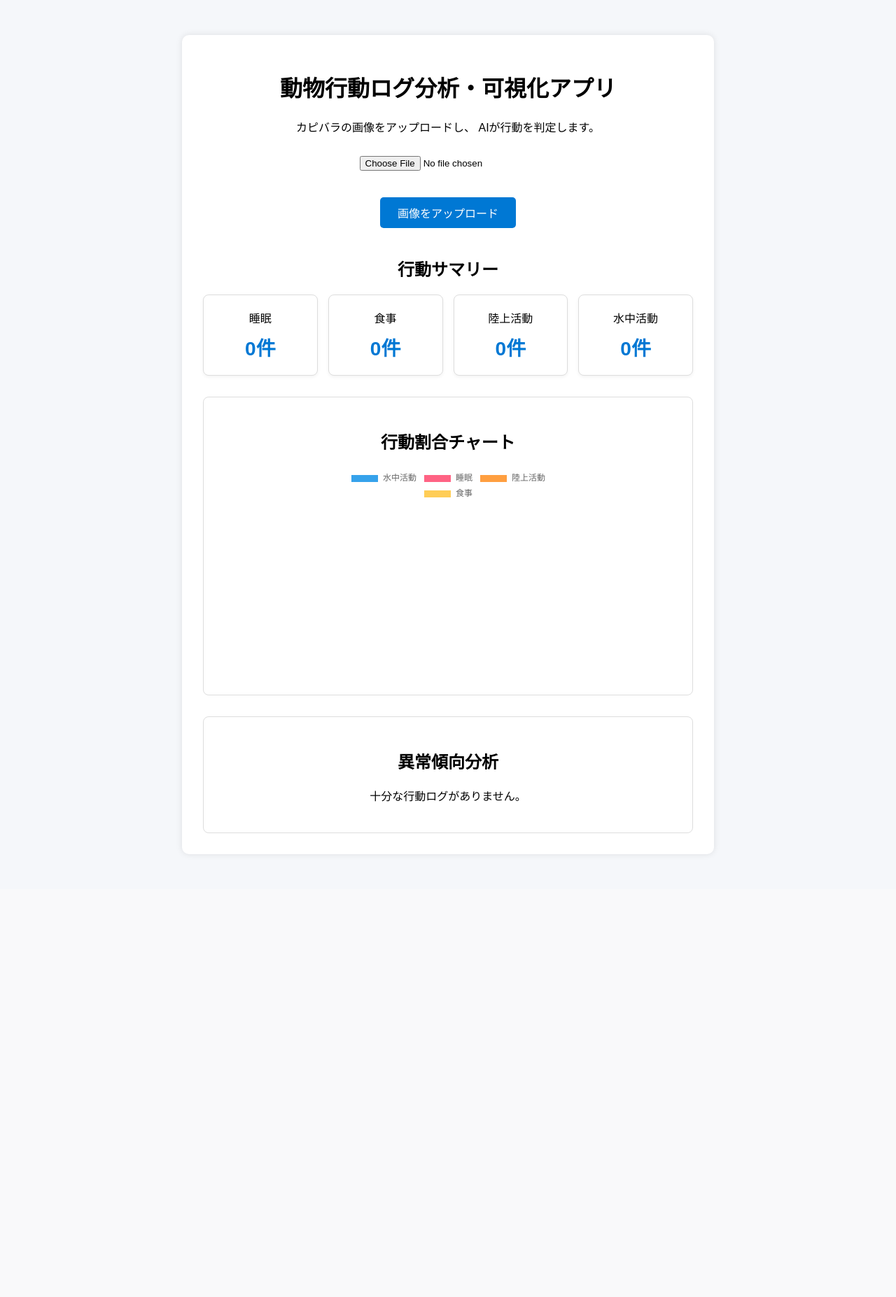
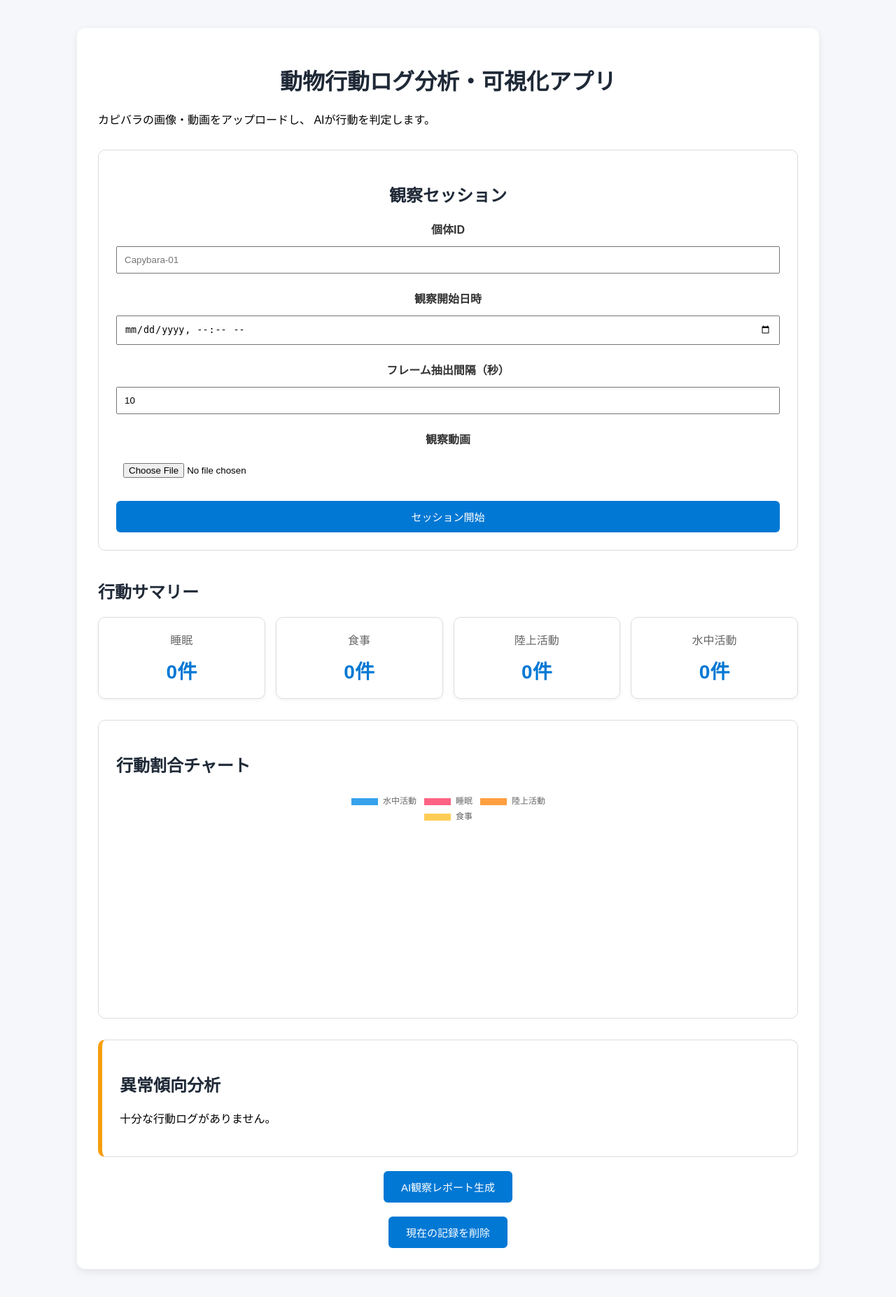
Before and after one commit to kuanyu-10/animal-behavior-analytics-app, a Flask app: page / in a window 1280 px wide. Shown: the whole page at 70% size. Before the commit the page ends 1223 px from the top, so only its background shows below. Run offline with Flask 3, Linux system fonts and the light colour scheme.

Commit message:
Add AI report and behavior log management features

```diff
--- a/app.py
+++ b/app.py
@@ -1,16 +1,35 @@
-from flask import Flask, render_template, request, url_for
+from flask import Flask, render_template, request
 from tensorflow.keras.models import load_model
 from PIL import Image
 import numpy as np
 import os
 import csv
-from datetime import datetime
+import cv2
+from datetime import datetime, timedelta
+from openai import OpenAI
+from dotenv import load_dotenv
+import sys
 
 app = Flask(__name__)
 
-UPLOAD_FOLDER = "static/uploads"
-app.config["UPLOAD_FOLDER"] = UPLOAD_FOLDER
-os.makedirs(UPLOAD_FOLDER, exist_ok=True)
+load_dotenv()
+
+if hasattr(sys.stdout, "reconfigure"):
+    sys.stdout.reconfigure(encoding="utf-8")
+
+client = OpenAI(
+    api_key=os.getenv("OPENAI_API_KEY")
+)
+
+VIDEO_UPLOAD_FOLDER = "static/videos"
+FRAME_FOLDER = "static/frames"
+
+app.config["VIDEO_UPLOAD_FOLDER"] = VIDEO_UPLOAD_FOLDER
+app.config["FRAME_FOLDER"] = FRAME_FOLDER
+
+os.makedirs(VIDEO_UPLOAD_FOLDER, exist_ok=True)
+os.makedirs(FRAME_FOLDER, exist_ok=True)
+os.makedirs("logs", exist_ok=True)
 
 model = load_model("model/keras_model.h5")
 
@@ -29,6 +48,19 @@ def get_recent_logs():
         logs = list(reader)
 
     return logs[-5:]
+
+
+def get_behavior_timeline():
+    log_path = "logs/behavior_log.csv"
+
+    if not os.path.exists(log_path):
+        return []
+
+    with open(log_path, "r", encoding="utf-8") as f:
+        reader = csv.DictReader(f)
+        logs = list(reader)
+
+    return logs[-10:]
 
 
 def get_behavior_summary():
@@ -55,6 +87,33 @@ def get_behavior_summary():
 
     return summary
 
+def get_animal_behavior_summary():
+    log_path = "logs/behavior_log.csv"
+
+    animal_summary = {}
+
+    if not os.path.exists(log_path):
+        return animal_summary
+
+    with open(log_path, "r", encoding="utf-8") as f:
+        reader = csv.DictReader(f)
+
+        for row in reader:
+            animal_id = row["animal_id"]
+            behavior = row["behavior"]
+
+            if animal_id not in animal_summary:
+                animal_summary[animal_id] = {
+                    "睡眠": 0,
+                    "食事": 0,
+                    "陸上活動": 0,
+                    "水中活動": 0
+                }
+
+            if behavior in animal_summary[animal_id]:
+                animal_summary[animal_id][behavior] += 1
+
+    return animal_summary
 
 def analyze_abnormal_behavior(summary):
     total = sum(summary.values())
@@ -71,18 +130,14 @@ def analyze_abnormal_behavior(summary):
 
 
 def create_summary_text(summary):
-
     total = sum(summary.values())
 
     if total == 0:
         return "行動ログがありません。"
 
     sleep_ratio = round(summary["睡眠"] / total * 100, 1)
-
     eating_ratio = round(summary["食事"] / total * 100, 1)
-
     land_ratio = round(summary["陸上活動"] / total * 100, 1)
-
     water_ratio = round(summary["水中活動"] / total * 100, 1)
 
     summary_text = f"""
@@ -100,28 +155,107 @@ def create_summary_text(summary):
     return summary_text
 
 
-@app.route("/")
-def index():
-    recent_logs = get_recent_logs()
-    behavior_summary = get_behavior_summary()
-    abnormal_message = analyze_abnormal_behavior(behavior_summary)
+def create_observation_prompt(summary, abnormal_message, animal_behavior_summary):
+    summary_text = create_summary_text(summary)
 
-    return render_template(
-        "index.html",
-        recent_logs=recent_logs,
-        behavior_summary=behavior_summary,
-        abnormal_message=abnormal_message
-    )
+    prompt = f"""
+あなたは動物園で飼育されているカピバラの
+観察レポートを作成するAIアシスタントです。
+
+対象動物：
+カピバラ
+
+このレポートは飼育員や研究担当者が
+日々の行動傾向を把握するために利用します。
+
+以下の行動ログ集計と分析結果を参考に、
+自然な日本語で観察レポートを作成してください。
+
+条件：
+
+・観察結果を要約する
+・行動割合から考えられる傾向を説明する
+・異常の可能性がある場合は断定しない
+・必要に応じて継続観察を提案する
+・読みやすい文章で作成する
+
+【行動ログ集計】
+{summary_text}
+
+【異常傾向分析】
+{abnormal_message}
+
+【個体別行動サマリー】
+{animal_behavior_summary}
+"""
+
+    return prompt
 
 
-@app.route("/upload", methods=["POST"])
-def upload_image():
-    image = request.files["image"]
+def generate_ai_report(prompt):
+    try:
+        response = client.responses.create(
+            model="gpt-5",
+            input=prompt
+        )
 
-    image_path = os.path.join(app.config["UPLOAD_FOLDER"], image.filename)
-    image.save(image_path)
+        return response.output_text
 
-    img = Image.open(image_path).convert("RGB")
+    except Exception as e:
+        return f"AIレポート生成エラー: {str(e)}"
+
+
+def extract_frames_from_video(video_path, frame_interval):
+    video = cv2.VideoCapture(video_path)
+
+    fps = video.get(cv2.CAP_PROP_FPS)
+
+    interval_frames = int(fps * int(frame_interval))
+
+    frame_number = 0
+    saved_frames = []
+
+    while True:
+        success, frame = video.read()
+
+        if not success:
+            break
+
+        if frame_number % interval_frames == 0:
+            frame_filename = f"frame_{frame_number}.jpg"
+
+            frame_path = os.path.join(
+                app.config["FRAME_FOLDER"],
+                frame_filename
+            )
+
+            cv2.imwrite(frame_path, frame)
+
+            saved_frames.append({
+                "path": frame_path,
+                "frame_number": frame_number,
+                "fps": fps
+            })
+
+        frame_number += 1
+
+    video.release()
+
+    return saved_frames
+
+
+def calculate_real_time(start_time, frame_number, fps):
+    start_datetime = datetime.fromisoformat(start_time)
+
+    elapsed_seconds = frame_number / fps
+
+    real_time = start_datetime + timedelta(seconds=elapsed_seconds)
+
+    return real_time.strftime("%Y-%m-%d %H:%M:%S")
+
+
+def predict_behavior(frame_path):
+    img = Image.open(frame_path).convert("RGB")
     img = img.resize((224, 224))
     img = np.array(img)
     img = img.astype(np.float32)
@@ -129,6 +263,7 @@ def upload_image():
     img = np.expand_dims(img, axis=0)
 
     prediction = model.predict(img)
+
     index = np.argmax(prediction)
     confidence = prediction[0][index]
 
@@ -143,40 +278,229 @@ def upload_image():
 
     label = label_map[english_label]
 
+    return label, confidence
+
+
+@app.route("/")
+def index():
+    recent_logs = get_recent_logs()
+    behavior_timeline = get_behavior_timeline()
+    behavior_summary = get_behavior_summary()
+    animal_behavior_summary = get_animal_behavior_summary()
+    abnormal_message = analyze_abnormal_behavior(behavior_summary)
+
+    observation_prompt = create_observation_prompt(
+        behavior_summary,
+        abnormal_message,
+        animal_behavior_summary
+    )
+
+    return render_template(
+        "index.html",
+        recent_logs=recent_logs,
+        behavior_timeline=behavior_timeline,
+        behavior_summary=behavior_summary,
+        animal_behavior_summary=animal_behavior_summary,
+        abnormal_message=abnormal_message,
+        observation_prompt=observation_prompt
+    )
+
+
+@app.route("/clear-logs", methods=["POST"])
+def clear_logs():
     log_path = "logs/behavior_log.csv"
 
+    if os.path.exists(log_path):
+        os.remove(log_path)
+
+    for filename in os.listdir(app.config["VIDEO_UPLOAD_FOLDER"]):
+        file_path = os.path.join(
+            app.config["VIDEO_UPLOAD_FOLDER"],
+            filename
+        )
+
+        if os.path.isfile(file_path):
+            os.remove(file_path)
+
+    for filename in os.listdir(app.config["FRAME_FOLDER"]):
+        file_path = os.path.join(
+            app.config["FRAME_FOLDER"],
+            filename
+        )
+
+        if os.path.isfile(file_path):
+            os.remove(file_path)
+
+    return render_template(
+        "index.html",
+        message="現在の行動ログを削除しました。",
+        recent_logs=[],
+        behavior_timeline=[],
+        behavior_summary={
+            "睡眠": 0,
+            "食事": 0,
+            "陸上活動": 0,
+            "水中活動": 0
+        },
+        abnormal_message="十分な行動ログがありません。"
+    )
+
+
+@app.route("/generate-report", methods=["POST"])
+def generate_report():
+    recent_logs = get_recent_logs()
+    behavior_timeline = get_behavior_timeline()
+    behavior_summary = get_behavior_summary()
+    animal_behavior_summary = get_animal_behavior_summary()
+    abnormal_message = analyze_abnormal_behavior(behavior_summary)
+
+    observation_prompt = create_observation_prompt(
+        behavior_summary,
+        abnormal_message,
+        animal_behavior_summary
+    )
+
+    if sum(behavior_summary.values()) > 0:
+        ai_report = generate_ai_report(
+            observation_prompt
+        )
+    else:
+        ai_report = None
+
+    return render_template(
+        "index.html",
+        recent_logs=recent_logs,
+        behavior_timeline=behavior_timeline,
+        behavior_summary=behavior_summary,
+        abnormal_message=abnormal_message,
+        observation_prompt=observation_prompt,
+        ai_report=ai_report,
+        animal_behavior_summary=animal_behavior_summary
+    )
+
+
+@app.route("/session", methods=["POST"])
+def create_session():
+    animal_id = request.form["animal_id"]
+
+    if animal_id.strip() == "":
+        return render_template(
+            "index.html",
+            message="個体IDを入力してください。",
+            recent_logs=get_recent_logs(),
+            behavior_timeline=get_behavior_timeline(),
+            behavior_summary=get_behavior_summary(),
+            abnormal_message=analyze_abnormal_behavior(
+                get_behavior_summary()
+            )
+        )
+
+    start_time = request.form["start_time"]
+    frame_interval = request.form["frame_interval"]
+
+    if not frame_interval.isdigit() or int(frame_interval) <= 0:
+        return render_template(
+            "index.html",
+            message="フレーム抽出間隔は1秒以上の数値を入力してください。",
+            recent_logs=get_recent_logs(),
+            behavior_timeline=get_behavior_timeline(),
+            behavior_summary=get_behavior_summary(),
+            animal_behavior_summary = get_animal_behavior_summary(),
+            abnormal_message=analyze_abnormal_behavior(get_behavior_summary())
+        )
+
+
+    video = request.files.get("video")
+
+    if video is None or video.filename == "":
+        return render_template(
+            "index.html",
+            message="動画ファイルを選択してください。",
+            recent_logs=get_recent_logs(),
+            behavior_timeline=get_behavior_timeline(),
+            behavior_summary=get_behavior_summary(),
+            animal_behavior_summary=get_animal_behavior_summary(),
+            abnormal_message=analyze_abnormal_behavior(get_behavior_summary())
+        )
+
+    video_path = os.path.join(
+        app.config["VIDEO_UPLOAD_FOLDER"],
+        video.filename
+    )
+
+    video.save(video_path)
+
+    saved_frames = extract_frames_from_video(
+        video_path,
+        frame_interval
+    )
+
+    log_path = "logs/behavior_log.csv"
     file_exists = os.path.exists(log_path)
 
     with open(log_path, "a", newline="", encoding="utf-8") as f:
         writer = csv.writer(f)
 
         if not file_exists:
-            writer.writerow(["datetime", "behavior", "confidence"])
+            writer.writerow([
+                "datetime",
+                "animal_id",
+                "start_time",
+                "frame_number",
+                "behavior",
+                "confidence"
+            ])
 
-        writer.writerow([
-            datetime.now().strftime("%Y-%m-%d %H:%M:%S"),
-            label,
-            round(float(confidence) * 100, 2)
-        ])
+        for frame_info in saved_frames:
+            frame_path = frame_info["path"]
+            frame_number = frame_info["frame_number"]
+            fps = frame_info["fps"]
+
+            label, confidence = predict_behavior(frame_path)
+
+            real_time = calculate_real_time(
+                start_time,
+                frame_number,
+                fps
+            )
+
+            frame_filename = os.path.basename(frame_path)
+
+            writer.writerow([
+                real_time,
+                animal_id,
+                start_time,
+                frame_filename,
+                label,
+                round(float(confidence) * 100, 2)
+            ])
 
     recent_logs = get_recent_logs()
+    behavior_timeline = get_behavior_timeline()
     behavior_summary = get_behavior_summary()
+    animal_behavior_summary = get_animal_behavior_summary()
     abnormal_message = analyze_abnormal_behavior(behavior_summary)
 
-    image_url = url_for(
-        "static",
-        filename=f"uploads/{image.filename}"
+    observation_prompt = create_observation_prompt(
+        behavior_summary,
+        abnormal_message,
+        animal_behavior_summary
     )
 
     return render_template(
         "index.html",
-        message="画像をアップロードしました。",
-        label=label,
-        confidence=confidence,
+        message=f"観察セッションを作成しました。抽出フレーム数：{len(saved_frames)}枚",
+        animal_id=animal_id,
+        start_time=start_time,
+        frame_interval=frame_interval,
+        video_filename=video.filename,
+        frame_count=len(saved_frames),
         recent_logs=recent_logs,
+        behavior_timeline=behavior_timeline,
         behavior_summary=behavior_summary,
+        animal_behavior_summary=animal_behavior_summary,
         abnormal_message=abnormal_message,
-        image_url=image_url
+        observation_prompt=observation_prompt
     )
 
 
--- a/requirements.txt
+++ b/requirements.txt
@@ -2,3 +2,4 @@ Flask==3.1.3
 tensorflow==2.12.0
 numpy==1.23.5
 Pillow==11.3.0
+openai==1.58.0
--- a/static/style.css
+++ b/static/style.css
@@ -5,37 +5,50 @@ body {
 }
 
 .container {
-    width: 700px;
-    margin: 50px auto;
+    width: 1000px;
+    max-width: 95%;
+    margin: 40px auto;
     background: white;
     padding: 30px;
-    border-radius: 10px;
-    box-shadow: 0 0 10px rgba(0, 0, 0, 0.1);
+    border-radius: 12px;
+    box-shadow: 0 4px 12px rgba(0, 0, 0, 0.08);
 }
 
-h1,
-h2,
+h1 {
+    text-align: center;
+    color: #1f2937;
+}
+
+h2 {
+    color: #1f2937;
+}
+
 p {
-    text-align: center;
+    line-height: 1.6;
 }
 
 form {
     text-align: center;
-    margin-top: 30px;
+    margin-top: 20px;
 }
 
 input {
-    margin-bottom: 20px;
+    width: 100%;
+    padding: 10px;
+    margin-top: 5px;
+    margin-bottom: 15px;
+    box-sizing: border-box;
 }
 
 button {
-    padding: 10px 25px;
-    font-size: 16px;
+    padding: 12px 25px;
+    font-size: 15px;
     border: none;
     background: #0078d4;
     color: white;
-    border-radius: 5px;
+    border-radius: 6px;
     cursor: pointer;
+    transition: 0.2s;
 }
 
 button:hover {
@@ -51,12 +64,16 @@ button:hover {
 
 .result,
 .chart-section,
-.abnormal-section {
+.abnormal-section,
+.timeline-section,
+.log-section,
+.report-section,
+.session-section {
     margin-top: 30px;
     padding: 25px;
     border: 1px solid #ddd;
-    border-radius: 8px;
-    background: #ffffff;
+    border-radius: 10px;
+    background: white;
 }
 
 .preview {
@@ -66,7 +83,7 @@ button:hover {
 
 .preview img {
     max-width: 100%;
-    max-height: 350px;
+    max-height: 400px;
     border-radius: 8px;
     border: 1px solid #ddd;
 }
@@ -85,7 +102,7 @@ button:hover {
 .summary-card {
     background: white;
     border: 1px solid #ddd;
-    border-radius: 8px;
+    border-radius: 10px;
     padding: 20px;
     text-align: center;
     box-shadow: 0 2px 5px rgba(0, 0, 0, 0.05);
@@ -93,7 +110,7 @@ button:hover {
 
 .summary-card p {
     margin: 0;
-    font-size: 16px;
+    color: #666;
 }
 
 .summary-card strong {
@@ -104,14 +121,69 @@ button:hover {
 }
 
 .chart-section canvas {
-    max-width: 400px;
-    max-height: 400px;
+    max-width: 450px;
+    max-height: 450px;
     margin: 0 auto;
     display: block;
 }
 
-.log-section {
-    margin-top: 40px;
+.session-form {
+    display: flex;
+    flex-direction: column;
+    gap: 8px;
+}
+
+.session-form label {
+    font-weight: bold;
+    color: #333;
+}
+
+.timeline-list {
+    margin-top: 15px;
+}
+
+.timeline-item {
+    display: flex;
+    justify-content: space-between;
+    align-items: center;
+    padding: 12px;
+    border-bottom: 1px solid #eee;
+}
+
+.timeline-time {
+    color: #666;
+}
+
+.timeline-behavior {
+    font-weight: bold;
+    color: #0078d4;
+}
+
+.abnormal-section {
+    border-left: 6px solid #f59e0b;
+}
+
+.abnormal-section p {
+    font-size: 16px;
+}
+
+.report-section {
+    border-left: 6px solid #10b981;
+}
+
+.report-section h2 {
+    color: #10b981;
+}
+
+.report-section pre {
+    white-space: pre-wrap;
+    word-wrap: break-word;
+    background: #f8fafc;
+    padding: 20px;
+    border-radius: 8px;
+    border: 1px solid #ddd;
+    line-height: 1.7;
+    font-size: 14px;
 }
 
 .log-section h2 {
@@ -127,7 +199,6 @@ th {
     background: #0078d4;
     color: white;
     padding: 12px;
-    text-align: center;
 }
 
 td {
@@ -139,3 +210,23 @@ td {
 tr:hover {
     background: #f5f7fa;
 }
+
+@media (max-width: 768px) {
+
+    .summary-grid {
+        grid-template-columns: repeat(2, 1fr);
+    }
+
+    .timeline-item {
+        flex-direction: column;
+        gap: 5px;
+    }
+
+    table {
+        font-size: 12px;
+    }
+
+    .container {
+        padding: 20px;
+    }
+}
--- a/templates/index.html
+++ b/templates/index.html
@@ -17,7 +17,7 @@
         <h1>動物行動ログ分析・可視化アプリ</h1>
 
         <p>
-            カピバラの画像をアップロードし、
+            カピバラの画像・動画をアップロードし、
             AIが行動を判定します。
         </p>
 
@@ -27,33 +27,118 @@
         </div>
         {% endif %}
 
-        <form action="/upload" method="POST" enctype="multipart/form-data">
-            <input type="file" name="image" accept="image/*" required>
-            <br><br>
-            <button type="submit">画像をアップロード</button>
+        <form
+            action="/session"
+            method="POST"
+            enctype="multipart/form-data">
+
+            <div class="session-section">
+
+                <h2>
+                    観察セッション
+                </h2>
+
+                <div class="session-form">
+
+                    <label>
+                        個体ID
+                    </label>
+
+                    <input
+                        type="text"
+                        name="animal_id"
+                        placeholder="Capybara-01"
+                        required>
+
+                    <label>
+                        観察開始日時
+                    </label>
+
+                    <input
+                        type="datetime-local"
+                        name="start_time"
+                        required>
+
+                    <label>
+                        フレーム抽出間隔（秒）
+                    </label>
+
+                    <input
+                        type="number"
+                        name="frame_interval"
+                        value="10"
+                        min="1"
+                        required>
+
+                    <label>
+                        観察動画
+                    </label>
+
+                    <input
+                        type="file"
+                        name="video"
+                        accept="video/*"
+                        required>
+
+                    <button type="submit">
+                        セッション開始
+                    </button>
+
+                </div>
+
+            </div>
+
         </form>
 
-        {% if image_url %}
-        <div class="preview">
-            <h2>アップロード画像</h2>
-            <img src="{{ image_url }}" alt="アップロード画像">
-        </div>
-        {% endif %}
+        {% if animal_id %}
 
-        {% if label %}
         <div class="result">
-            <h2>判定結果</h2>
+
+            <h2>
+                現在の観察セッション
+            </h2>
 
             <p>
-                行動：
-                <strong>{{ label }}</strong>
+                個体ID：
+                <strong>
+                    {{ animal_id }}
+                </strong>
             </p>
 
             <p>
-                信頼度：
-                <strong>{{ "%.2f"|format(confidence*100) }}%</strong>
+                観察開始：
+                <strong>
+                    {{ start_time }}
+                </strong>
             </p>
+
+            <p>
+                フレーム抽出間隔：
+                <strong>
+                    {{ frame_interval }}秒
+                </strong>
+            </p>
+
+            {% if video_filename %}
+            <p>
+                動画ファイル：
+                <strong>
+                    {{ video_filename }}
+                </strong>
+            </p>
+            {% endif %}
+
+            {% if frame_count %}
+            <p>
+                抽出フレーム数：
+                <strong>
+                    {{ frame_count }}枚
+                </strong>
+            </p>
+            {% endif %}
+
         </div>
+
         {% endif %}
 
         {% if behavior_summary %}
@@ -78,10 +163,77 @@
         </div>
         {% endif %}
 
+        {% if animal_behavior_summary %}
+<div class="log-section">
+    <h2>個体別行動サマリー</h2>
+
+    <table>
+        <thead>
+            <tr>
+                <th>個体ID</th>
+                <th>睡眠</th>
+                <th>食事</th>
+                <th>陸上活動</th>
+                <th>水中活動</th>
+            </tr>
+        </thead>
+
+        <tbody>
+            {% for animal_id, summary in animal_behavior_summary.items() %}
+            <tr>
+                <td>{{ animal_id }}</td>
+                <td>{{ summary["睡眠"] }}件</td>
+                <td>{{ summary["食事"] }}件</td>
+                <td>{{ summary["陸上活動"] }}件</td>
+                <td>{{ summary["水中活動"] }}件</td>
+            </tr>
+            {% endfor %}
+        </tbody>
+    </table>
+</div>
+{% endif %}
+
+        {% if behavior_timeline %}
+        <div class="timeline-section">
+            <h2>行動タイムライン</h2>
+
+            <div class="timeline-list">
+                {% for log in behavior_timeline %}
+                <div class="timeline-item">
+                    <span class="timeline-time">{{ log.datetime }}</span>
+                    <span class="timeline-behavior">{{ log.behavior }}</span>
+                </div>
+                {% endfor %}
+            </div>
+        </div>
+        {% endif %}
+
         {% if abnormal_message %}
         <div class="abnormal-section">
             <h2>異常傾向分析</h2>
             <p>{{ abnormal_message }}</p>
+        </div>
+        {% endif %}
+
+        {% if behavior_summary %}
+        <form action="/generate-report" method="POST">
+            <button type="submit">
+                AI観察レポート生成
+            </button>
+        </form>
+        {% endif %}
+
+        <form action="/clear-logs" method="POST"onsubmit="return confirm('現在の行動ログを削除します。よろしいですか？');">
+            <button type="submit">
+                現在の記録を削除
+            </button>
+        </form>
+
+        {% if ai_report %}
+        <div class="report-section">
+            <h2>AI観察レポート</h2>
+
+            <pre>{{ ai_report }}</pre>
         </div>
         {% endif %}
 
@@ -93,6 +245,8 @@
                 <thead>
                     <tr>
                         <th>日時</th>
+                        <th>個体ID</th>
+                        <th>観察開始</th>
                         <th>行動</th>
                         <th>信頼度</th>
                     </tr>
@@ -102,6 +256,8 @@
                     {% for log in recent_logs %}
                     <tr>
                         <td>{{ log.datetime }}</td>
+                        <td>{{ log.animal_id }}</td>
+                        <td>{{ log.start_time }}</td>
                         <td>{{ log.behavior }}</td>
                         <td>{{ log.confidence }}%</td>
                     </tr>
@@ -113,13 +269,20 @@
 
     </div>
 
+    <script type="application/json" id="behavior-summary-data">
+        {{ behavior_summary | tojson }}
+    </script>
+
     <script>
-        const behaviorSummary = {{ behavior_summary | tojson }};
+        const behaviorSummaryElement = document.getElementById("behavior-summary-data");
+        const behaviorSummary = JSON.parse(behaviorSummaryElement.textContent);
+
         const labels = Object.keys(behaviorSummary);
         const values = Object.values(behaviorSummary);
 
         const ctx = document.getElementById("behaviorChart");
 
+        if (ctx) {
             new Chart(ctx, {
                 type: "pie",
                 data: {
@@ -129,6 +292,7 @@
                     }]
                 }
             });
+        }
     </script>
 
 </body>
```
Also changed, not shown: 3 other files. Lines whose indentation alone changed are shown as unchanged.
